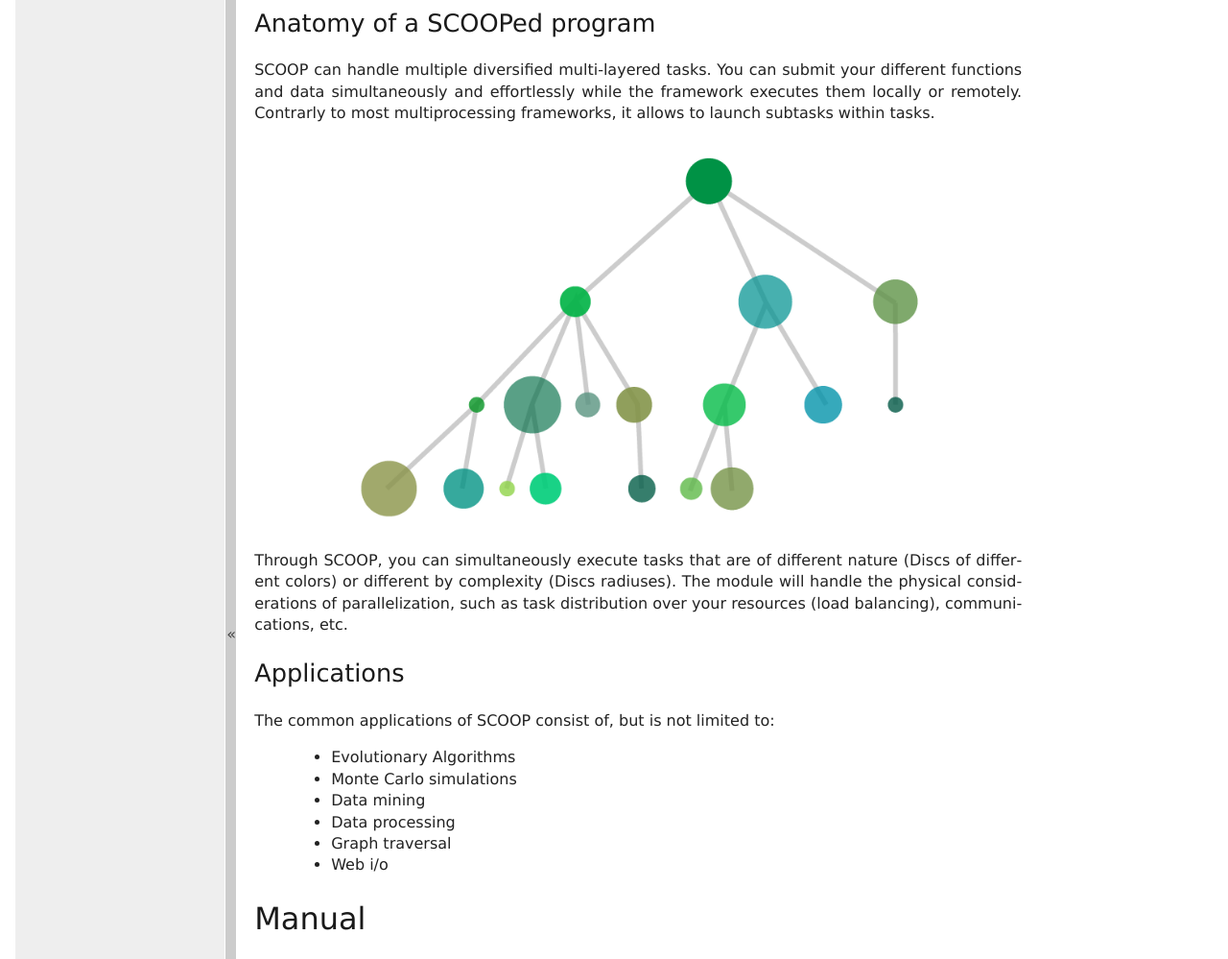
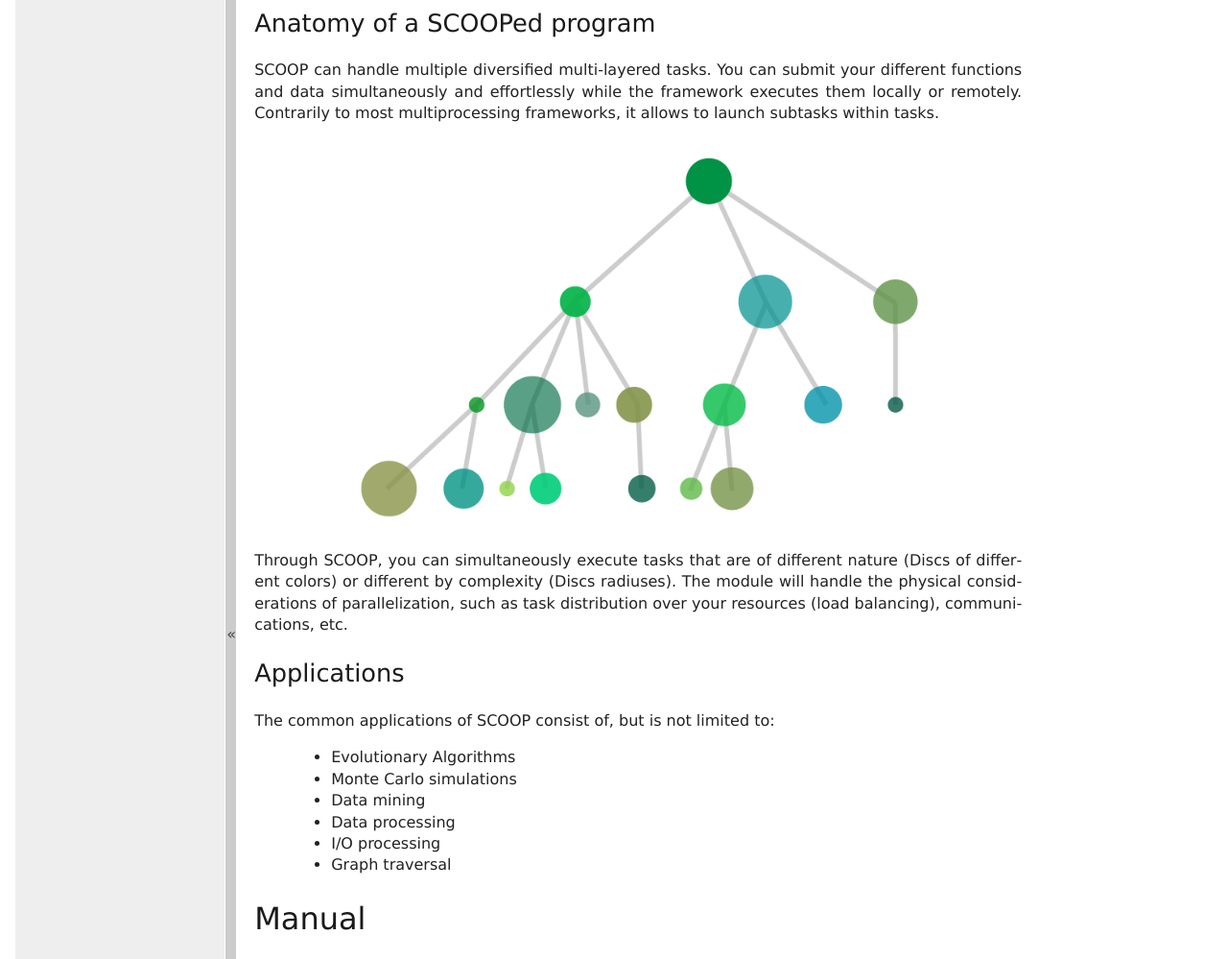
Before and after one commit to soravux/scoop, a Sphinx documentation site: the page built from doc/index.rst, in a window 1280 px wide and 1400 px high, scrolled down 645 px. Shown: the part 197-1196 px from the top of the window at 96% size. Built offline with Sphinx 7.4.7, drawn with Linux system fonts in a browser that asks for light colours; formulas are drawn with MathJax 3.

Commit message:
Minor documentation modifications.

```diff
--- a/doc/index.rst
+++ b/doc/index.rst
@@ -39,7 +39,7 @@ and similar modules, such as:
 Anatomy of a SCOOPed program
 ----------------------------
 
-SCOOP can handle multiple diversified multi-layered tasks. You can submit your different functions and data simultaneously and effortlessly while the framework executes them locally or remotely. Contrarly to most multiprocessing frameworks, it allows to launch subtasks within tasks.
+SCOOP can handle multiple diversified multi-layered tasks. You can submit your different functions and data simultaneously and effortlessly while the framework executes them locally or remotely. Contrarily to most multiprocessing frameworks, it allows to launch subtasks within tasks.
 
 .. image:: images/introductory_tree.png
    :align: center
@@ -57,8 +57,8 @@ The common applications of SCOOP consist of, but is not limited to:
     * Monte Carlo simulations
     * Data mining
     * Data processing
+    * I/O processing
     * Graph traversal
-    * Web i/o
 
 Manual
 ======
```
